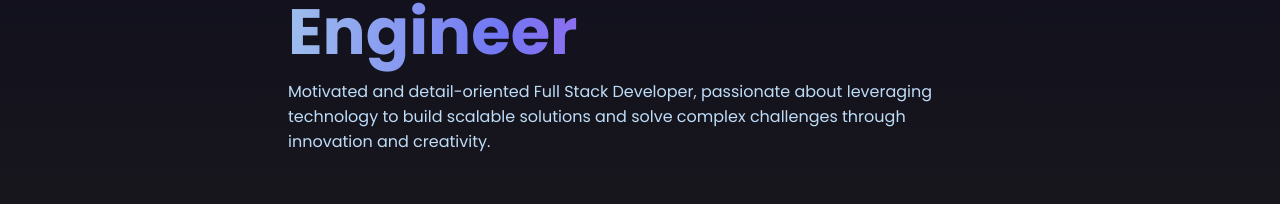
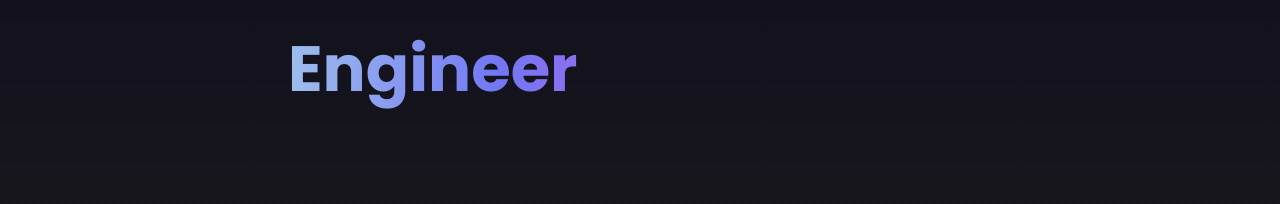
Before and after one commit to sarabjeethdm/test-react-pipeline, a React (Vite) app: page / in a window 1280 px wide. Shown: the part 495-699 px from the top of the page. Built offline with nearby package versions, Linux system fonts and the light colour scheme.

Commit message:
add feature X

```diff
--- a/src/Components/Home/Home.jsx
+++ b/src/Components/Home/Home.jsx
@@ -11,11 +11,11 @@ const Home = () => {
         <hr />
         <h2 className="small-text">Motivated</h2>
         <h1 className="big-text">Full Stack Software Engineer</h1>
-        <p className="micro-text">
-          Motivated and detail-oriented Full Stack Developer, passionate about
-          leveraging technology to build scalable solutions and solve complex
-          challenges through innovation and creativity.
-        </p>
+        {/* <p className="micro-text"> */}
+        {/*   Motivated and detail-oriented Full Stack Developer, passionate about */}
+        {/*   leveraging technology to build scalable solutions and solve complex */}
+        {/*   challenges through innovation and creativity. */}
+        {/* </p> */}
       </div>
       <div className="down-arrow"></div>
     </div>
```
